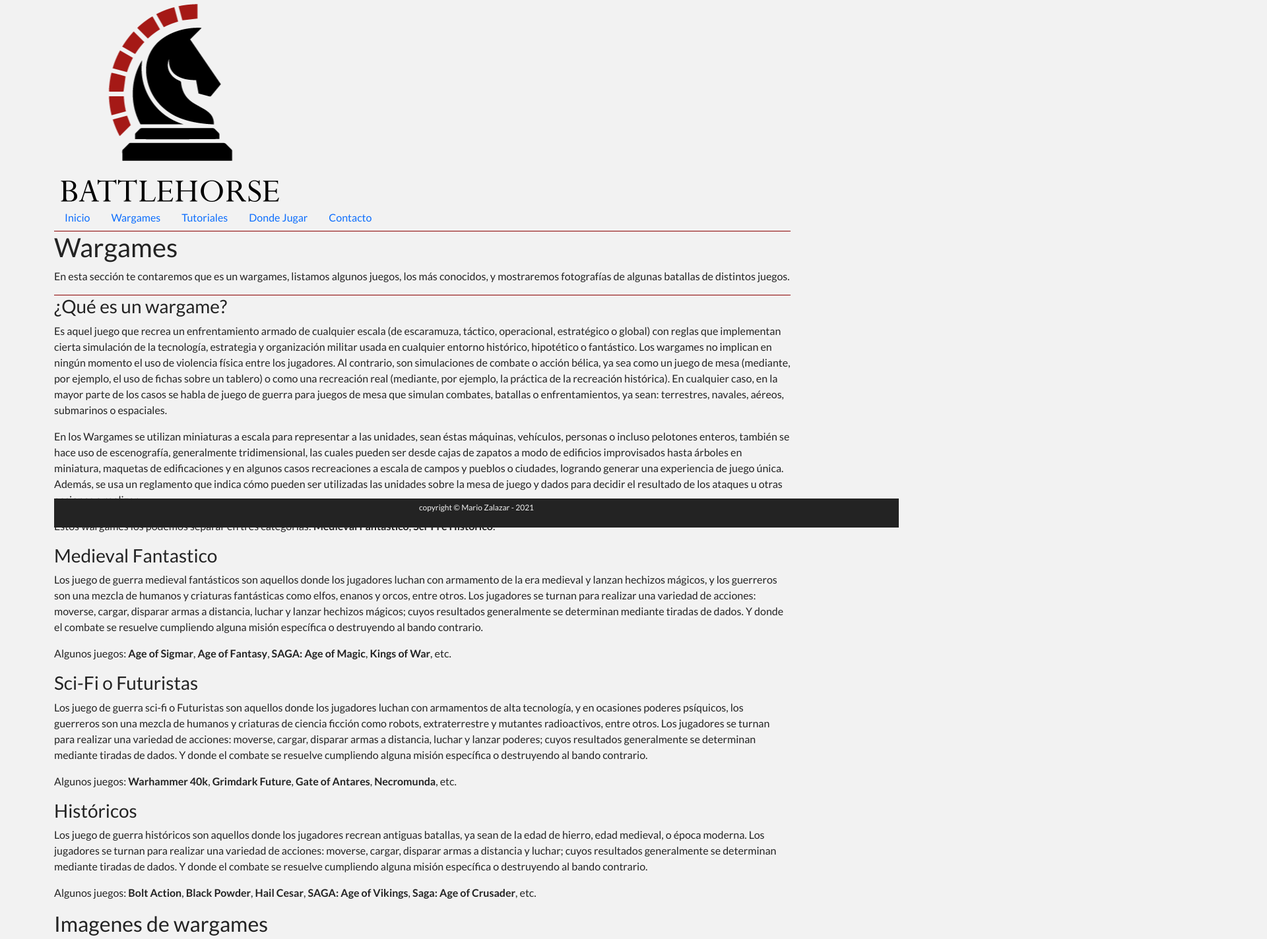
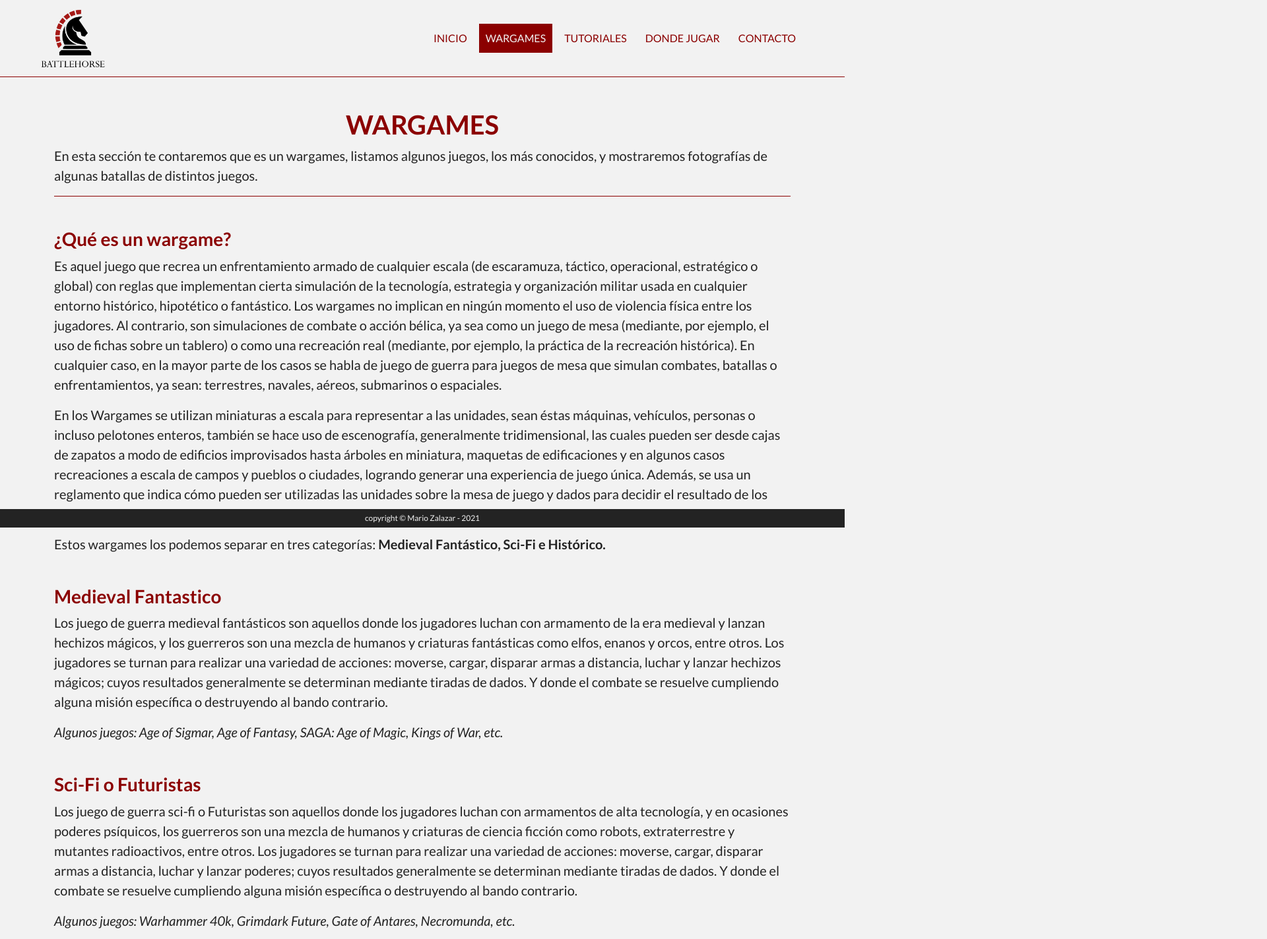
Before and after one commit to MarioJavierZalazar/battlehorse, a plain HTML site: page pages/wargames.html in a window 1280 px wide. Shown: the top 1424 px of the page at 66% size, 1920 px wide, since content can reach past the window. Drawn offline with Linux system fonts and the light colour scheme.

Commit message:
Se actualiza con boostrap la seccion de wargames

```diff
--- a/css/style.css
+++ b/css/style.css
@@ -17,7 +17,9 @@ body {
 }
 
 /* HEADER */
-.header {
+.header,
+.intro,
+.articulo {
     border-bottom: 1px solid #8b0000;
 }
 
@@ -46,24 +48,19 @@ body {
 }
 
 /* MAIN */
+.titulo,
+.subtitulo {
+    color:var(--rojo);
+    font-weight: 700;
 
-
-.titulo {
-    color:var(--rojo);
+}
+.titulo{
     text-transform: uppercase;
 }
-.subtitulo{
-    color:var(--rojo);
-}
-
 .texto a {
     color: #8b0000;
     text-decoration: none;
     text-transform: uppercase;
-}
-
-.intro{
-    border-bottom: 1px solid #8b0000;
 }
 
 
--- a/pages/wargames.html
+++ b/pages/wargames.html
@@ -4,90 +4,106 @@
     <meta charset="UTF-8">
     <meta http-equiv="X-UA-Compatible" content="IE=edge">
     <meta name="viewport" content="width=device-width, initial-scale=1">
+    <meta name="description" content="En esta sección te contaremos que es un wargames, listamos algunos juegos, los más conocidos, y mostraremos fotografías de algunas batallas de distintos juegos.">
     <link rel="shortcut icon" href="../img/Caballo.svg" type="image/x-icon">
     <link rel="stylesheet" href="../css/bootstrap.min.css">
     <link rel="preconnect" href="https://fonts.googleapis.com">
     <link rel="preconnect" href="https://fonts.gstatic.com" crossorigin>
     <link href="https://fonts.googleapis.com/css2?family=Lato:ital,wght@0,400;0,700;1,400&display=swap" rel="stylesheet">
     <link rel="stylesheet" href="../css/style.css">
-    <!-- css responsive -->
-    <link rel="stylesheet" href="../css/grid.css">
     <title>Wargames</title>
 </head>
 <body>
-    <div class="container">
     <!-- Header -->
-        <header class="header">
-            <div class="logo">
+    <header class="header mb-5">
+        <!-- Menu -->
+        <nav class="navbar navbar-expand-lg navbar-light px-5">
+            <div class="container-fluid">
+                <div class="navbar-brand">
                     <img class="logoImg" src="../img/logo-name.png" alt="Logo">
                 </div>
-            <!-- Menu -->
-            <nav class="nav">
-                <a class="nav-link" href="../index.html">Inicio</a>
-                <a class="nav-link" href="./wargames.html">Wargames</a>
-                <a class="nav-link" href="./tutoriales.html">Tutoriales</a>
-                <a class="nav-link" href="./dondeJugar.html">Donde Jugar</a>
-                <a class="nav-link" href="./contacto.html">Contacto</a>
+                <button class="navbar-toggler" type="button" data-bs-toggle="collapse" data-bs-target="#navbarNav" aria-controls="navbarNav" aria-expanded="false" aria-label="Toggle navigation">
+                    <span class="navbar-toggler-icon"></span>
+                </button>
+                <div class="collapse navbar-collapse justify-content-end" id="navbarNav">
+                    <ul class="navbar-nav">
+                        <li class="nav-item">
+                        <a class="nav-link mx-1" href="../index.html">Inicio</a>
+                        </li>
+                        <li class="nav-item">
+                        <a class="nav-link active mx-1" aria-current="page" href="./wargames.html">Wargames</a>
+                        </li>
+                        <li class="nav-item">
+                        <a class="nav-link mx-1" href="./tutoriales.html">Tutoriales</a>
+                        </li>
+                        <li class="nav-item">
+                        <a class="nav-link mx-1" href="./dondeJugar.html">Donde Jugar</a>
+                        </li>
+                        <li class="nav-item">
+                        <a class="nav-link mx-1" href="./contacto.html">Contacto</a>
+                        </li>
+                    </ul>
+                </div>
+            </div>
         </nav>
     </header>
     <!-- Contenido Principal -->
-        <main class="main">
-            <section class="intro">
-                <h1 class="title">Wargames</h1>
-                <p>En esta sección te contaremos que es un wargames, listamos algunos juegos, los más conocidos, y mostraremos fotografías de algunas batallas de distintos juegos.</p>
+    <main class="container">
+        <section class="intro mb-5">
+            <h1 class="text-center titulo">Wargames</h1>
+            <p class="lead texto">En esta sección te contaremos que es un wargames, listamos algunos juegos, los más conocidos, y mostraremos fotografías de algunas batallas de distintos juegos.</p>
         </section>
         <article class="articulo">
 
-                <h3 class="subtitle">¿Qué es un wargame?</h3>
+            <h3 class="subtitulo">¿Qué es un wargame?</h3>
 
-                <p>Es aquel juego que recrea un enfrentamiento armado de cualquier escala (de escaramuza, táctico, operacional, estratégico o global) con reglas que implementan cierta simulación de la tecnología, estrategia y organización militar usada en cualquier entorno histórico, hipotético o fantástico. Los wargames no implican en ningún momento el uso de violencia física entre los jugadores. Al contrario, son simulaciones de combate o acción bélica, ya sea como un juego de mesa (mediante, por ejemplo, el uso de fichas sobre un tablero) o como una recreación real (mediante, por ejemplo, la práctica de la recreación histórica). En cualquier caso, en la mayor parte de los casos se habla de juego de guerra para juegos de mesa que simulan combates, batallas o enfrentamientos, ya sean: terrestres, navales, aéreos, submarinos o espaciales.</p>
+            <p class="lead texto">Es aquel juego que recrea un enfrentamiento armado de cualquier escala (de escaramuza, táctico, operacional, estratégico o global) con reglas que implementan cierta simulación de la tecnología, estrategia y organización militar usada en cualquier entorno histórico, hipotético o fantástico. Los wargames no implican en ningún momento el uso de violencia física entre los jugadores. Al contrario, son simulaciones de combate o acción bélica, ya sea como un juego de mesa (mediante, por ejemplo, el uso de fichas sobre un tablero) o como una recreación real (mediante, por ejemplo, la práctica de la recreación histórica). En cualquier caso, en la mayor parte de los casos se habla de juego de guerra para juegos de mesa que simulan combates, batallas o enfrentamientos, ya sean: terrestres, navales, aéreos, submarinos o espaciales.</p>
 
-                <p>En los Wargames se utilizan miniaturas a escala para representar a las unidades, sean éstas máquinas, vehículos, personas o incluso pelotones enteros, también se hace uso de escenografía, generalmente tridimensional, las cuales pueden ser desde cajas de zapatos a modo de edificios improvisados hasta árboles en miniatura, maquetas de edificaciones y en algunos casos recreaciones a escala de campos y pueblos o ciudades, logrando generar una experiencia de juego única. Además, se usa un reglamento que indica cómo pueden ser utilizadas las unidades sobre la mesa de juego y dados para decidir el resultado de los ataques u otras acciones a realizar.</p>
+            <p class="lead texto">En los Wargames se utilizan miniaturas a escala para representar a las unidades, sean éstas máquinas, vehículos, personas o incluso pelotones enteros, también se hace uso de escenografía, generalmente tridimensional, las cuales pueden ser desde cajas de zapatos a modo de edificios improvisados hasta árboles en miniatura, maquetas de edificaciones y en algunos casos recreaciones a escala de campos y pueblos o ciudades, logrando generar una experiencia de juego única. Además, se usa un reglamento que indica cómo pueden ser utilizadas las unidades sobre la mesa de juego y dados para decidir el resultado de los ataques u otras acciones a realizar.</p>
 
-                <p>Estos wargames los podemos separar en tres categorías: <b>Medieval Fantástico</b>, <b>Sci-Fi e Histórico</b>.</p>
+            <p class="lead texto">Estos wargames los podemos separar en tres categorías: <span class="fw-bold">Medieval Fantástico, Sci-Fi e Histórico.</span> </p>
 
-                <h3 class="subtitle">Medieval Fantastico</h3>
+            <h3 class="subtitulo mt-5">Medieval Fantastico</h3>
 
-                <p>Los juego de guerra medieval fantásticos son aquellos donde los jugadores luchan con armamento de la era medieval y lanzan hechizos mágicos, y los guerreros son una mezcla de humanos y criaturas fantásticas como elfos, enanos y orcos, entre otros. Los jugadores se turnan para realizar una variedad de acciones: moverse, cargar, disparar armas a distancia, luchar y lanzar hechizos mágicos; cuyos resultados generalmente se determinan mediante tiradas de dados. Y donde el combate se resuelve cumpliendo alguna misión específica o destruyendo al bando contrario.</p>
+            <p class="lead texto">Los juego de guerra medieval fantásticos son aquellos donde los jugadores luchan con armamento de la era medieval y lanzan hechizos mágicos, y los guerreros son una mezcla de humanos y criaturas fantásticas como elfos, enanos y orcos, entre otros. Los jugadores se turnan para realizar una variedad de acciones: moverse, cargar, disparar armas a distancia, luchar y lanzar hechizos mágicos; cuyos resultados generalmente se determinan mediante tiradas de dados. Y donde el combate se resuelve cumpliendo alguna misión específica o destruyendo al bando contrario.</p>
 
-                <p>Algunos juegos: <b>Age of Sigmar</b>, <b>Age of Fantasy</b>, <b>SAGA: Age of Magic</b>, <b>Kings of War</b>, etc.</p>
+            <p class="lead texto fst-italic">Algunos juegos: Age of Sigmar, Age of Fantasy, SAGA: Age of Magic, Kings of War, etc.
 
-                <h3 class="subtitle">Sci-Fi o Futuristas</h3>
+            <h3 class="subtitulo mt-5">Sci-Fi o Futuristas</h3>
 
-                <p>Los juego de guerra sci-fi o Futuristas son aquellos donde los jugadores luchan con armamentos de alta tecnología, y en ocasiones poderes psíquicos, los guerreros son una mezcla de humanos y criaturas de ciencia ficción como robots, extraterrestre y mutantes radioactivos, entre otros. Los jugadores se turnan para realizar una variedad de acciones: moverse, cargar, disparar armas a distancia, luchar y lanzar poderes; cuyos resultados generalmente se determinan mediante tiradas de dados. Y donde el combate se resuelve cumpliendo alguna misión específica o destruyendo al bando contrario.</p>
+            <p class="lead texto">Los juego de guerra sci-fi o Futuristas son aquellos donde los jugadores luchan con armamentos de alta tecnología, y en ocasiones poderes psíquicos, los guerreros son una mezcla de humanos y criaturas de ciencia ficción como robots, extraterrestre y mutantes radioactivos, entre otros. Los jugadores se turnan para realizar una variedad de acciones: moverse, cargar, disparar armas a distancia, luchar y lanzar poderes; cuyos resultados generalmente se determinan mediante tiradas de dados. Y donde el combate se resuelve cumpliendo alguna misión específica o destruyendo al bando contrario.</p>
 
-                <p>Algunos juegos: <b>Warhammer 40k</b>, <b>Grimdark Future</b>, <b>Gate of Antares</b>, <b>Necromunda</b>, etc.</p>
+            <p class="lead texto fst-italic">Algunos juegos: Warhammer 40k, Grimdark Future, Gate of Antares, Necromunda, etc.</p>
 
-                <h3 class="subtitle">Históricos</h3>
+            <h3 class="subtitulo mt-5">Históricos</h3>
 
-                <p>Los juego de guerra históricos son aquellos donde los jugadores recrean antiguas batallas, ya sean de la edad de hierro, edad medieval, o época moderna. Los jugadores se turnan para realizar una variedad de acciones: moverse, cargar, disparar armas a distancia y luchar; cuyos resultados generalmente se determinan mediante tiradas de dados. Y donde el combate se resuelve cumpliendo alguna misión específica o destruyendo al bando contrario.</p>
+            <p class="lead texto">Los juego de guerra históricos son aquellos donde los jugadores recrean antiguas batallas, ya sean de la edad de hierro, edad medieval, o época moderna. Los jugadores se turnan para realizar una variedad de acciones: moverse, cargar, disparar armas a distancia y luchar; cuyos resultados generalmente se determinan mediante tiradas de dados. Y donde el combate se resuelve cumpliendo alguna misión específica o destruyendo al bando contrario.</p>
 
-                <p>Algunos juegos: <b>Bolt Action</b>, <b>Black Powder</b>, <b>Hail Cesar</b>, <b>SAGA: Age of Vikings</b>, <b>Saga: Age of Crusader</b>, etc.</p>
+            <p class="lead texto fst-italic">Algunos juegos: Bolt Action, Black Powder, Hail Cesar, SAGA: Age of Vikings, Saga: Age of Crusader, etc.</p>
         </article>
 
         <!-- Galeria de imagenes de diversos juegos -->
 
-            <h2 class="title">Imagenes de wargames</h2>
-            <div class="container galeria">
+        <h2 class="text-center titulo mt-5">Imagenes de wargames</h2>
+        <div class="container mb-4">
             <div class="row">
-                    <div class="imgGaleria col-sm-12 col-md-6 col-lg-4"><img loading="lazy" src="../img/aos4.jpg" alt="batalla de Age of Sigmar"></div>
-                    <div class="imgGaleria col-sm-12 col-md-6 col-lg-4"><img loading="lazy" src="../img/40k1.jpg" alt="batalla de Warhammer 40k"></div>
-                    <div class="imgGaleria col-sm-12 col-md-6 col-lg-4"><img loading="lazy" src="../img/40k2.jpg" alt="batalla de Warhammer 40k"></div>
-                    <div class="imgGaleria col-sm-12 col-md-6 col-lg-4"><img loading="lazy" src="../img/40k3.jpg" alt="batalla de Warhammer 40k"></div>
-                    <div class="imgGaleria col-sm-12 col-md-6 col-lg-4"><img loading="lazy" src="../img/40k4.jpg" alt="batalla de Warhammer 40k"></div>
-                    <div class="imgGaleria col-sm-12 col-md-6 col-lg-4"><img loading="lazy" src="../img/saga1.jpg" alt="batalla de SAGA"></div>
-                    <div class="imgGaleria col-sm-12 col-md-6 col-lg-4"><img loading="lazy" src="../img/saga2.jpeg" alt="batalla de SAGA"></div>
-                    <div class="imgGaleria col-sm-12 col-md-6 col-lg-4"><img loading="lazy" src="../img/saga3.jpg" alt="batalla de SAGA"></div>
-                    <div class="imgGaleria col-sm-12 col-md-6 col-lg-4"><img loading="lazy" src="../img/saga4.jpg" alt="batalla de SAGA"></div>
+                <div class="col-sm-12 col-md-6 col-lg-4 mb-4"><img loading="lazy" class="img-fluid img-thumbnail" src="../img/aos4.jpg" alt="batalla de Age of Sigmar"></div>
+                <div class="col-sm-12 col-md-6 col-lg-4 mb-4"><img loading="lazy" class="img-fluid img-thumbnail" src="../img/40k1.jpg" alt="batalla de Warhammer 40k"></div>
+                <div class="col-sm-12 col-md-6 col-lg-4 mb-4"><img loading="lazy" class="img-fluid img-thumbnail" src="../img/40k2.jpg" alt="batalla de Warhammer 40k"></div>
+                <div class="col-sm-12 col-md-6 col-lg-4 mb-4"><img loading="lazy" class="img-fluid img-thumbnail" src="../img/40k3.jpg" alt="batalla de Warhammer 40k"></div>
+                <div class="col-sm-12 col-md-6 col-lg-4 mb-4"><img loading="lazy" class="img-fluid img-thumbnail" src="../img/40k4.jpg" alt="batalla de Warhammer 40k"></div>
+                <div class="col-sm-12 col-md-6 col-lg-4 mb-4"><img loading="lazy" class="img-fluid img-thumbnail" src="../img/saga1.jpg" alt="batalla de SAGA"></div>
+                <div class="col-sm-12 col-md-6 col-lg-4 mb-4"><img loading="lazy" class="img-fluid img-thumbnail" src="../img/saga2.jpeg" alt="batalla de SAGA"></div>
+                <div class="col-sm-12 col-md-6 col-lg-4 mb-4"><img loading="lazy" class="img-fluid img-thumbnail" src="../img/saga3.jpg" alt="batalla de SAGA"></div>
+                <div class="col-sm-12 col-md-6 col-lg-4 mb-4"><img loading="lazy" class="img-fluid img-thumbnail" src="../img/saga4.jpg" alt="batalla de SAGA"></div>
             </div>
         </div>
     </main>
-        <footer class="footer">
-            <div class="copyright">
-                <p>copyright © Mario Zalazar - 2021</p>
+    <footer class="text-center footer">
+        <div class="container">
+            <p class="text-center">copyright © Mario Zalazar - 2021</p>
         </div>
     </footer>
-    </div>
     <script src="../js/bootstrap.min.js"></script>
 </body>
 </html>
```
Also changed, not shown: index.html (+0 -12 lines). Lines whose indentation alone changed are shown as unchanged.
